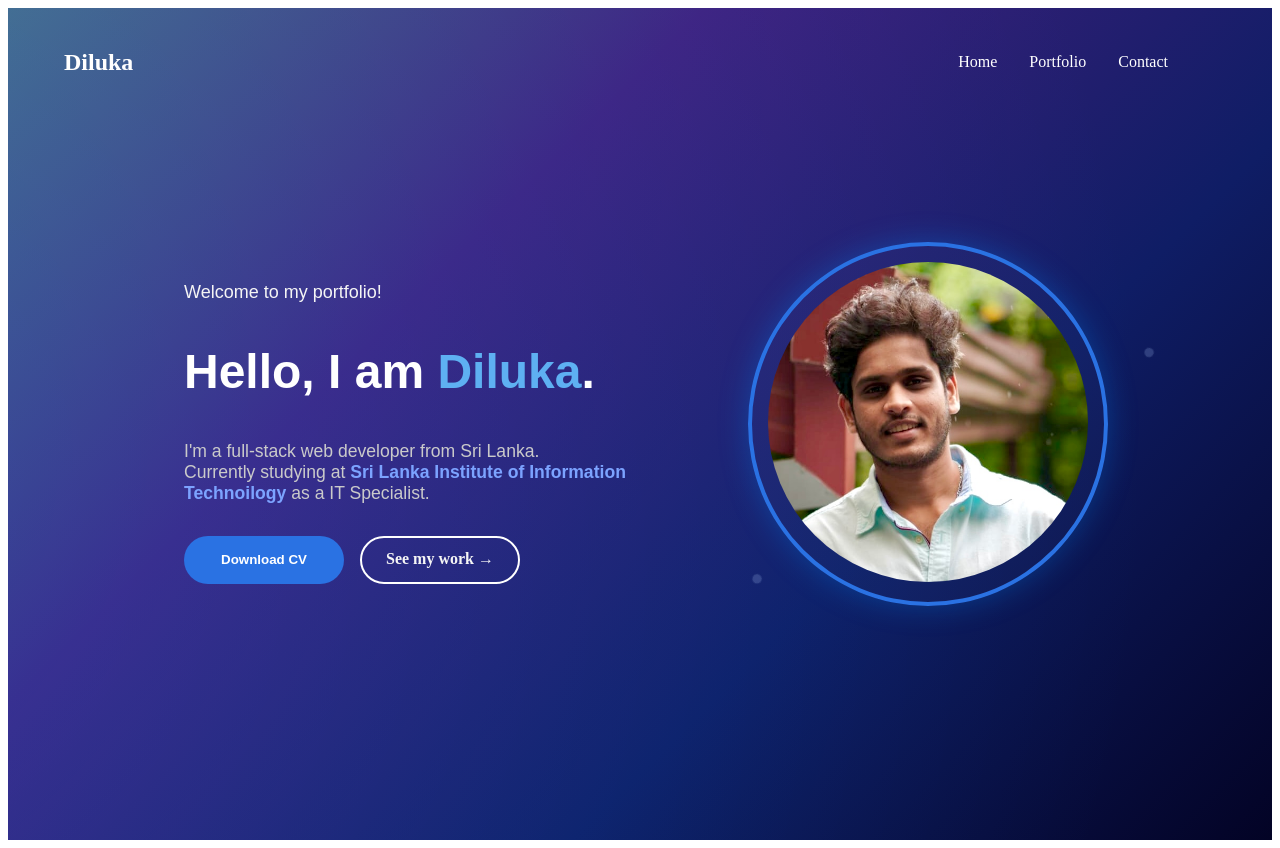
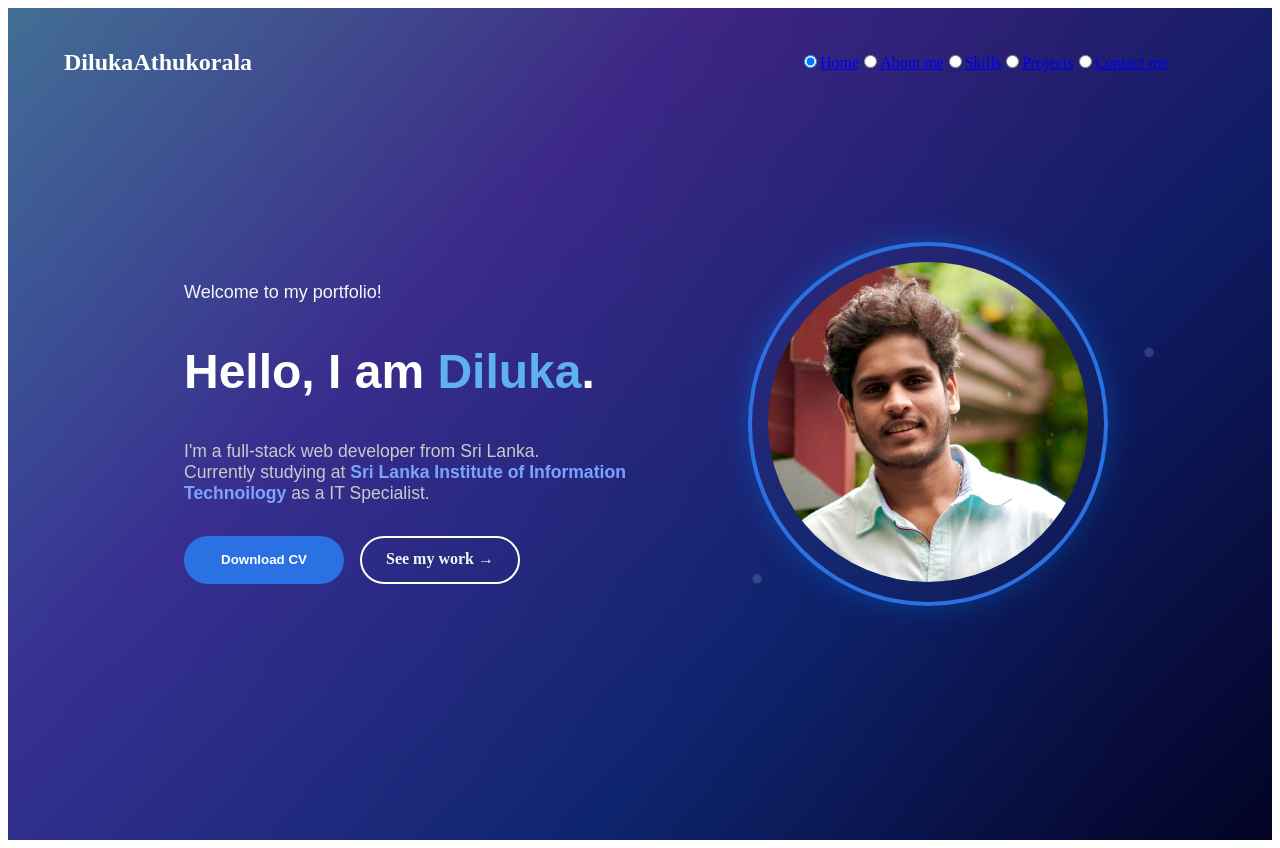
Before and after one commit to dilukaathukorala/My-Portfolio, a Next.js app: page / in a window 1280 px wide. Built offline with nearby package versions, Linux system fonts and the light colour scheme.

Commit message:
Update hero
Changed type of navigation bar

```diff
--- a/components/Hero.js
+++ b/components/Hero.js
@@ -36,12 +36,36 @@ export default function Hero() {
   return (
     <section id="hero" className="hero-section">
       <div className="hero-header">
-        <div className="hero-name">Diluka</div>
-        <nav className="hero-nav">
-          <a href="#hero">Home</a>
-          <a href="#portfolio">Portfolio</a>
-          <a href="#contact">Contact</a>
-        </nav>
+        <div className="hero-name">Diluka<span className="Hero-fullName">Athukorala</span></div>
+
+        <div className="tabs">
+          <input type="radio" id="nav-home" name="nav" defaultChecked />
+          <label className="tab" htmlFor="nav-home">
+            <a href="#hero">Home</a>
+          </label>
+
+          <input type="radio" id="nav-about" name="nav" />
+          <label className="tab" htmlFor="nav-about">
+            <a href="#about">About me</a>
+          </label>
+
+          <input type="radio" id="nav-skills" name="nav" />
+          <label className="tab" htmlFor="nav-skills">
+            <a href="#skills">Skills</a>
+          </label>
+
+          <input type="radio" id="nav-projects" name="nav" />
+          <label className="tab" htmlFor="nav-projects">
+            <a href="#portfolio">Projects</a>
+          </label>
+
+          <input type="radio" id="nav-contact" name="nav" />
+          <label className="tab" htmlFor="nav-contact">
+            <a href="#contact">Contact me</a>
+          </label>
+
+          <span className="glider"></span>
+        </div>
       </div>
 
       <div className="hero-content">
```
